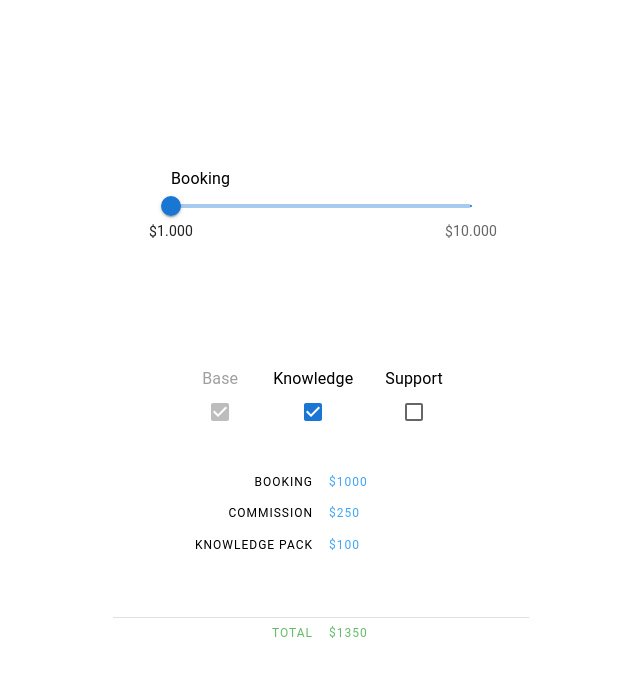
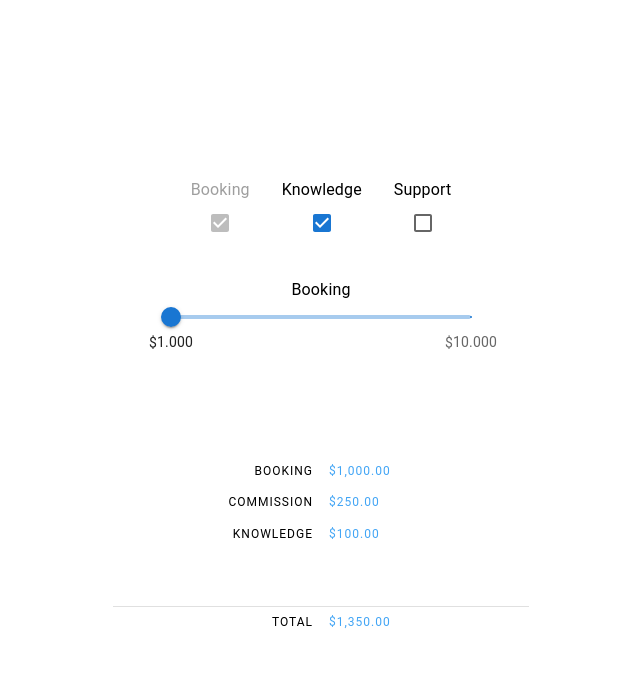
Before and after one commit to Inveracity/travel-budget-arithmetic, a React (Create React App) app: page / in a window 1280 px wide. Both pictures are taken after a click on the label "Knowledge". Shown: the top 676 px of the page, without its empty margins (319-959 px from the left). Built offline with nearby package versions, Linux system fonts and the light colour scheme.

Commit message:
move checkboxes to top, fix centering, add locale currency

```diff
--- a/src/App.tsx
+++ b/src/App.tsx
@@ -30,7 +30,7 @@ function calcBudget(budget: number, days: number, kcb: boolean, scb: boolean) {
     result = (supp * days) + result
   }
   return result
-}
+};
 
 function App() {
   const { budget, days, kcb, scb } = useContext(AppContext) as AppContextType
@@ -54,82 +54,75 @@ function App() {
         alignItems="center"
         justifyContent="center"
         style={{ minHeight: '100vh' }}
-
       >
+        {/* CHECKBOXES */}
         <Grid item xs={3}>
-          <Box minHeight={"100px"}>
-            <Typography>
-              Booking
-            </Typography>
-            <BudgetSlider />
-          </Box>
+          <Checkboxes />
         </Grid>
+        {/* SLIDERS */}
         <Grid item xs={3}>
-          <Box minHeight={"100px"}>
-            {
-              scb &&
-              <>
-                <Typography>
-                  Days
-                </Typography>
-                <DaySlider />
-              </>
-            }
-          </Box>
+          <BudgetSlider />
+        </Grid>
+        <Grid item xs={3} minHeight={"100px"} >
+          {scb && <DaySlider />}
         </Grid>
 
-        <Grid item xs={3}>
-          <Box minHeight={"100px"}>
-            <Checkboxes />
-          </Box>
-        </Grid>
-
-
+        {/* SUMMARY */}
         <Grid item xs={3} >
           <Box minHeight={"150px"} minWidth={"300px"}>
             <SummaryText money={budget} tag={"Booking"} />
             <SummaryText money={base} tag={"Commission"} />
-
-            {
-              kcb &&
-              <Box>
-                <SummaryText money={know} tag={"Knowledge Pack"} />
-              </Box>
-            }
-            {
-              scb &&
-              <Box>
-                <SummaryText money={`${supp} / day for ${days} days`} tag={"Support Pack"} />
-              </Box>
-            }
+            {kcb && <Box>
+              <SummaryText
+                money={know}
+                tag={"Knowledge"} />
+            </Box>}
+            {scb && <Box>
+              <SummaryText
+                money={supp * days}
+                tag={`Support / day for ${days} days`} />
+            </Box>}
           </Box>
 
+          {/* SUM OF CALCULATION */}
           <Divider />
-          <Box minWidth={"300px"} color={colors.green[400]}>
-            <Stack spacing={2} direction={"row"}>
-              <Box minWidth={"200px"} textAlign={"right"}>
-                <Typography variant="overline" align='right'>Total</Typography>
-              </Box>
-              <Box>
-                <Typography variant="overline">{`$${calcBudget(budget, days, kcb, scb)} `}</Typography>
-              </Box>
-            </Stack>
-          </Box>
+
+          <SummaryText money={calcBudget(budget, days, kcb, scb)} tag={"TOTAL"} />
+
         </Grid>
       </Grid>
     </Box>
   );
 }
 
-const SummaryText: React.FC<{ money: number | string, tag: string }> = ({ money, tag }) => {
+const SummaryText: React.FC<{ money: number | string, tag: string, color?: string | undefined }> = ({ money, tag, color }) => {
+  if (!color) {
+    color = colors.blue[400]
+  }
   return (
     <Box>
-      <Stack spacing={2} direction={"row"}>
-        <Box minWidth={"200px"} textAlign={"right"}>
-          <Typography variant="overline" align='right'>{tag}</Typography>
+      <Stack
+        spacing={2}
+        direction={"row"}>
+        <Box
+          minWidth={"200px"}
+          textAlign={"right"}
+          marginRight={"16px"}>
+          <Typography
+            variant="overline"
+            align='right'>
+            {tag}
+          </Typography>
         </Box>
         <Box minWidth={"200px"}>
-          <Typography variant="overline" color={colors.blue[400]}>{`$${money}`}</Typography>
+          <Typography
+            variant="overline"
+            color={color}>
+            {`${money.toLocaleString('en-US', {
+              style: 'currency',
+              currency: 'USD'
+            })}`}
+          </Typography>
         </Box>
       </Stack>
     </Box>
--- a/src/Components/Checkboxes.tsx
+++ b/src/Components/Checkboxes.tsx
@@ -1,4 +1,4 @@
-import { Checkbox, FormControl, FormControlLabel, FormGroup, FormLabel } from "@mui/material"
+import { Box, Checkbox, FormControl, FormControlLabel, FormGroup, FormLabel } from "@mui/material"
 import { useContext } from "react"
 import { AppContext, AppContextType } from "../Context"
 
@@ -41,13 +41,14 @@ const Checkboxes = () => {
   }
 
   return (
+    <Box minHeight={"100px"}>
       <FormControl component="fieldset">
         <FormLabel component="legend"></FormLabel>
         <FormGroup aria-label="position" row>
           <FormControlLabel
             value="base"
             control={<Checkbox checked disabled />}
-          label="Base"
+            label="Booking"
             labelPlacement="top"
           />
           <FormControlLabel
@@ -64,6 +65,7 @@ const Checkboxes = () => {
           />
         </FormGroup>
       </FormControl>
+    </Box>
   );
 };
 
--- a/src/Components/Sliders.tsx
+++ b/src/Components/Sliders.tsx
@@ -1,4 +1,4 @@
-import { Box, Slider } from "@mui/material";
+import { Box, Slider, Typography } from "@mui/material";
 import { SyntheticEvent, useContext } from "react";
 import { AppContext, AppContextType } from "../Context";
 
@@ -24,6 +24,8 @@ export const BudgetSlider = () => {
   ];
 
   return (
+    <>
+      <Typography textAlign={"center"}>Booking</Typography>
       <Box sx={{ width: 300 }}>
         <Slider
           aria-label="Budget"
@@ -37,6 +39,7 @@ export const BudgetSlider = () => {
           marks={marks}
         />
       </Box>
+    </>
   )
 }
 
@@ -51,6 +54,8 @@ export const DaySlider = () => {
   }
 
   return (
+    <Box minHeight={"100px"}>
+      <Typography textAlign={"center"}>Days</Typography>
       <Box sx={{ width: 300 }}>
         <Slider
           aria-label="Budget"
@@ -64,5 +69,6 @@ export const DaySlider = () => {
           marks
         />
       </Box>
+    </Box>
   )
 }
```
Lines whose indentation alone changed are shown as unchanged.
